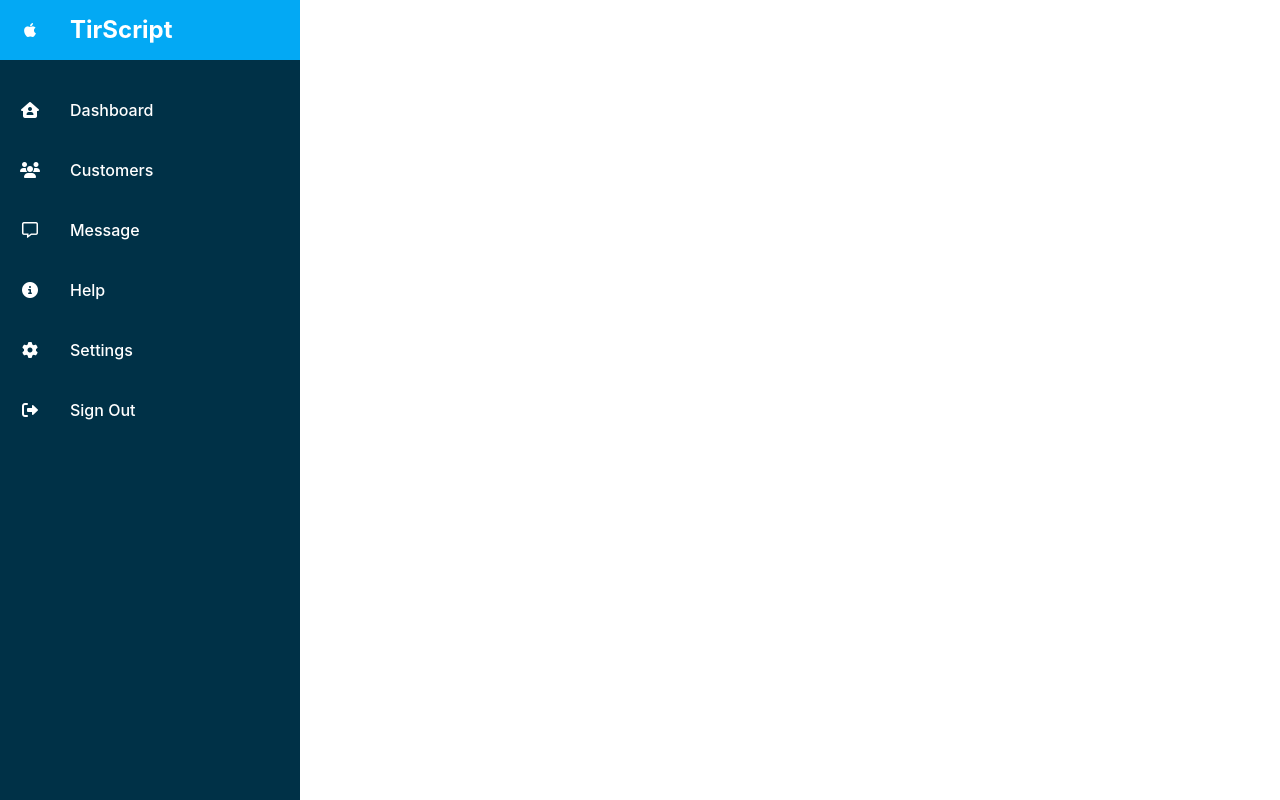
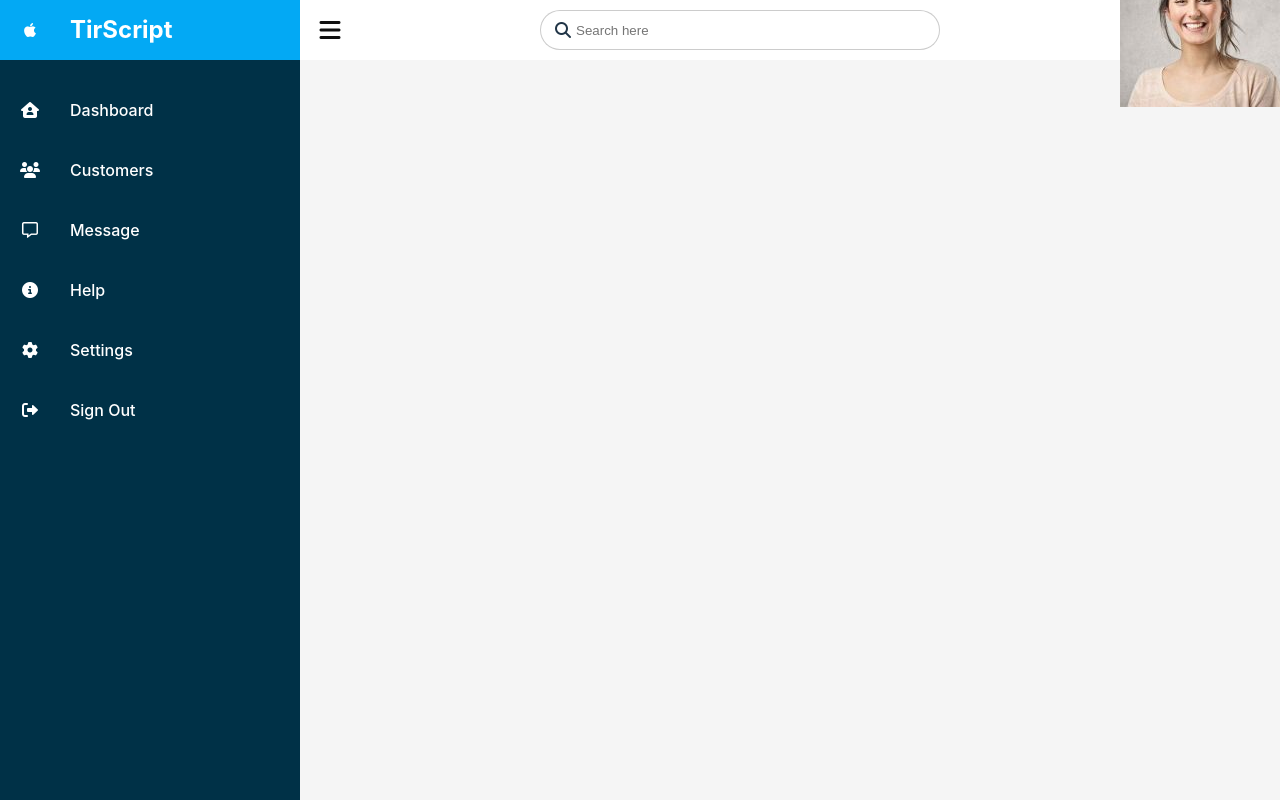
Before and after one commit to WooCommander/vue3ViteAdmin, a Vue app: page /layout in a window 1280 px wide. Built offline with nearby package versions, Linux system fonts and the light colour scheme.

Commit message:
[feature]adaptive

```diff
--- a/src/components/Layout.vue
+++ b/src/components/Layout.vue
@@ -79,9 +79,16 @@
         </div>
         <div class="main">
           <div class="topbar">
-            <div class="toggle"></div>
+            <div class="toggle" @click="toggleMenu"></div>
             <div class="search">
-              <label><input type="text" placeholder="Search here"></label>
+              <label>
+                <input type="text" placeholder="Search here">
+                <i class="fa fa-solid fa-magnifying-glass"></i>
+              </label>
+
+            </div>
+            <div class="user">
+              <img src="../assets/img/user.jpg" alt="">
             </div>
           </div>
 
@@ -99,6 +106,16 @@ components: { baseLayout }
 defineProps({
   msg: String
 })
+
+function toggleMenu() {
+  let toggle = document.querySelector('.toggle');
+  let navigation = document.querySelector('.navigation');
+  let main = document.querySelector('.main');
+
+  toggle.classList.toggle('active')
+  navigation.classList.toggle('active')
+  main.classList.toggle('active')
+}
 
 const count = ref(0)
 </script>
@@ -177,6 +194,81 @@ const count = ref(0)
         }
       }
     }
+
+    .navigation.active {
+      width: 60px;
+      transition: .5s;
+    }
+
+    .main.active {
+      width: calc(100% - 60px);
+      left: 60px;
+    }
+
+    .main {
+      position: absolute;
+      width: calc(100% - 300px);
+      left: 300px;
+      min-height: 100vh;
+      background-color: #f5f5f5;
+      transition: 0.5s;
+
+      .topbar {
+        width: 100%;
+        background: #fff;
+        height: 60px;
+        display: flex;
+        justify-content: space-between;
+        align-items: center;
+
+        .toggle {
+          position: relative;
+          width: 60px;
+          height: 60px;
+          cursor: pointer;
+
+          &::before {
+            content: '\f0c9';
+            font-family: fontAwesome;
+            position: absolute;
+            width: 60px;
+            height: 100%;
+            line-height: 60px;
+            font-size: 24px;
+            text-align: center;
+            color: #111;
+          }
+        }
+
+        .search {
+          position: relative;
+          width: 400px;
+          margin: 0 10px;
+
+          label {
+            position: relative;
+            width: 100%;
+
+            input {
+              width: 100%;
+              height: 40px;
+              border-radius: 40px;
+              padding: 5px 20px;
+              padding-left: 35px;
+              outline: none;
+              border: 1px solid rgba(0, 0, 0, .2);
+            }
+
+            .fa {
+              position: absolute;
+              left: 15px;
+              top: 3px;
+            }
+          }
+        }
+
+      }
+    }
   }
 }
 </style>
```
Also changed, not shown: src/assets/img/user.jpg (added).
